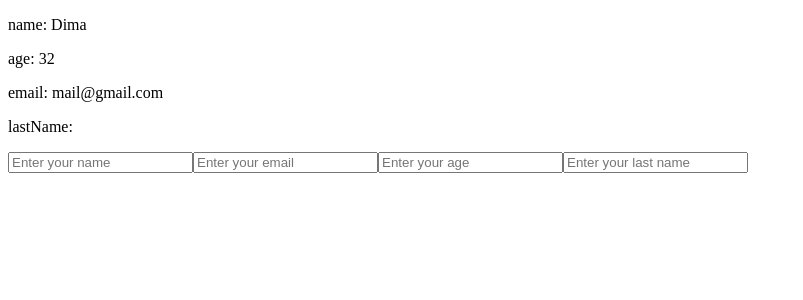
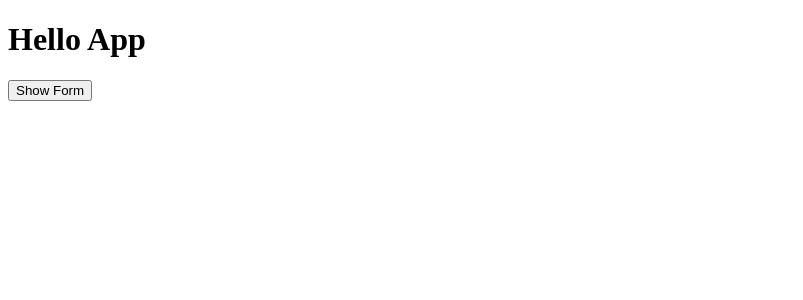
Before and after one commit to shkuropatenko/react-learn-axenov-video, a React (Create React App) app: page / in a window 1280 px wide. Shown: the top 300 px of the page, without its empty margins (0-803 px from the left). Built offline with nearby package versions, Linux system fonts and the light colour scheme.

Commit message:
added state Boolean to show/hide Form

```diff
--- a/src/App.js
+++ b/src/App.js
@@ -1,34 +1,24 @@
 import Header from "./Header";
 import { useState } from "react";
-import fields from './fields.json';
 
-const List = () => fields.map((field) => <input key={field.id} type={field.type} name={field.name} placeholder={field.placeholder} />)
+const Form = (props) => {
+  if(!props.isShow) {
+    return null;
+  }
+  return <h3>Render my Form</h3>
+}
 
 function App() {
-  const [user, setUser] = useState({
-    name: 'Dima',
-    age: 32,
-    email: 'mail@gmail.com',
-  });
-
-  const onChangeName = (event) => {
-    const value = event.target.value;
-    const key = event.target.name;
-
-    setUser({...user, [key]: value})
-    console.log(value)
+  const [isShow, setIsShow] = useState(false);
+  const changeIsShow = () => {
+    setIsShow(!isShow)
   }
-
-  console.log('RENDER APP COMPONENT')
-  const {name, age, email, lastName} = user;
 
   return (
     <div className="App">
-      <p>name: {name}</p>
-      <p>age: {age}</p>
-      <p>email: {email}</p>
-      <p>lastName: {lastName}</p>
-      <List />
+      <h1>Hello App</h1>
+      <button onClick={changeIsShow}>Show Form</button>
+      <Form isShow={isShow} />
     </div>
   );
 }
```
